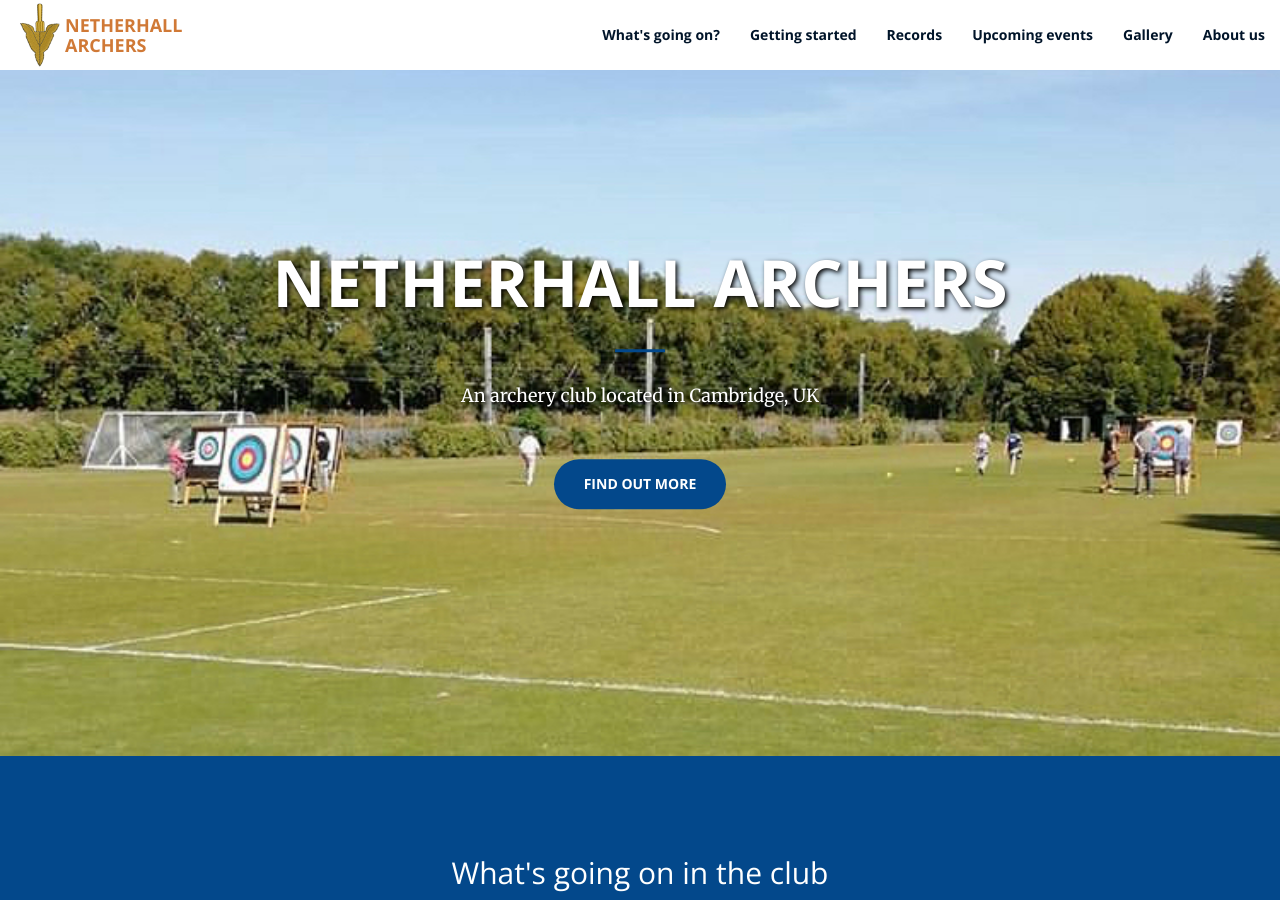
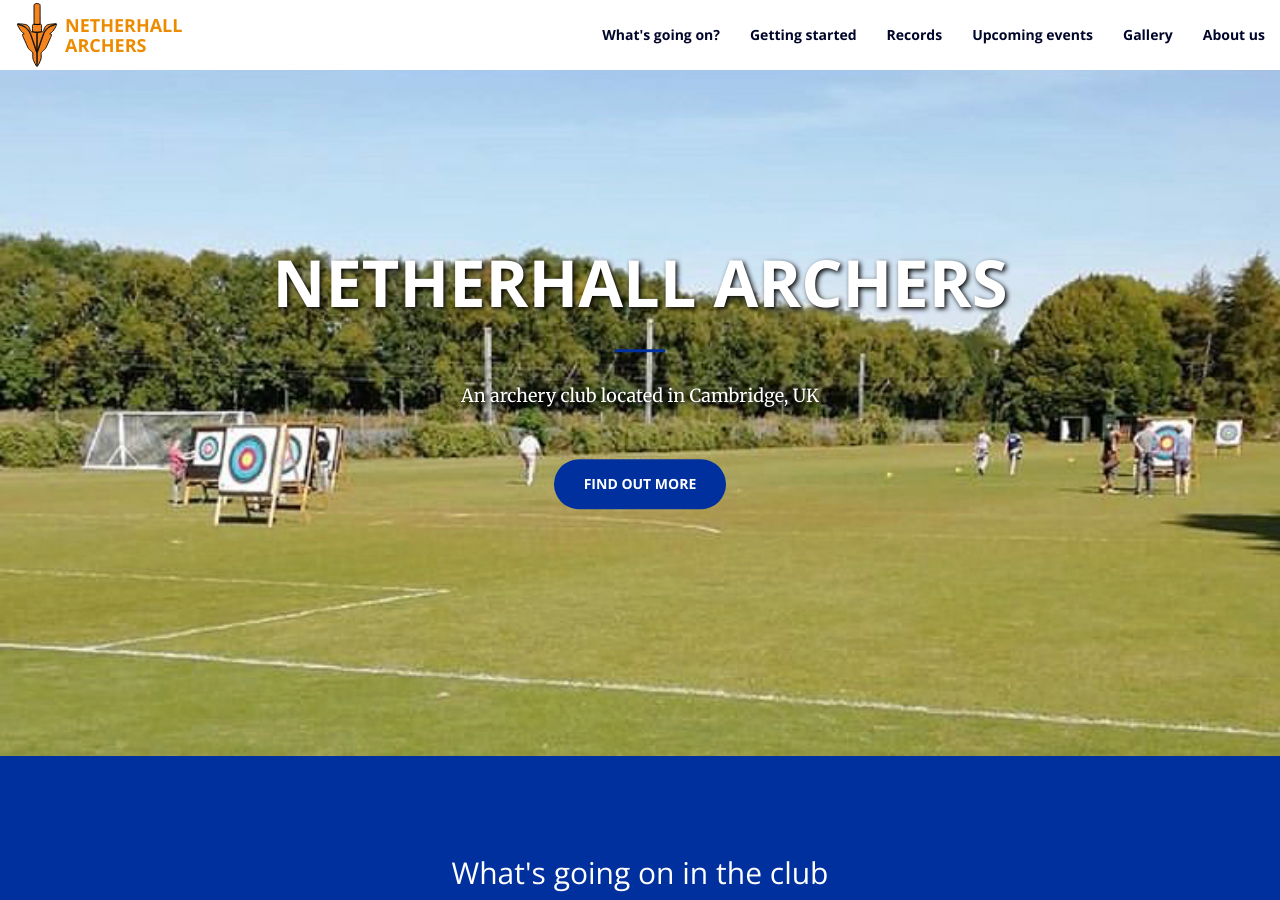
Before and after one commit to afpettigrew/netherhallarcherswebsite, a Jekyll site: the page built from index.html, in a window 1280 px wide and 900 px high. Built offline with Jekyll 4.4.1, drawn with Linux system fonts in a browser that asks for light colours.

Commit message:
Changed logo and colours and added Favicon

```diff
--- a/_includes/head.html
+++ b/_includes/head.html
@@ -7,6 +7,7 @@
     <meta name="author" content="">
 
     <title>Netherhall Archers</title>
+    <link rel="shortcut icon" type="image/svg+xml" href="img/netherhall-logo-arrowhead-outline.svg"/>
 
     <!-- Bootstrap Core CSS -->
     <link rel="stylesheet" href="css/bootstrap.min.css" type="text/css">
--- a/_includes/nav.html
+++ b/_includes/nav.html
@@ -11,7 +11,7 @@
             <a class="navbar-brand page-scroll" href="#page-top">
               Netherhall<br>
               Archers
-              <img class="home-icon" src="img/NetherhallArchersLogo.png" alt="Netherhall Archers' Logo" />
+              <img class="home-icon" src="img/netherhall-logo-arrowhead-outline.svg" alt="Netherhall Archers' Logo" />
             </a>
         </div>
 
--- a/_sass/_base.scss
+++ b/_sass/_base.scss
@@ -73,7 +73,7 @@
   padding: 0;
   position: absolute;
   top: 2.5px;
-  left: -30px;
+  left: -45px;
 }
 // Navigation
 
--- a/css/main.scss
+++ b/css/main.scss
@@ -34,10 +34,10 @@
 // }
 
 // variables.less
-$theme-primary: #03488B;
-$theme-dark: #001429;
-$theme-light: #C2E0FF;
-$button-colour: #D07936;
+$theme-primary: #00309D;
+$theme-dark: #000629;
+$theme-light: #DBEEFF;
+$button-colour: #ED8B00;
 $link-colour: #0073B4;
 
 // Import partials from `sass_dir` (defaults to `_sass`)
```
Also changed, not shown: AboutUs.html (added), Gallery.html (added), Records.html (added), UpcomingEvents.html (added), gettingStarted.html (added), img/netherhall-logo-arrowhead-outline.svg (added), whatsGoingOn.html (added).
